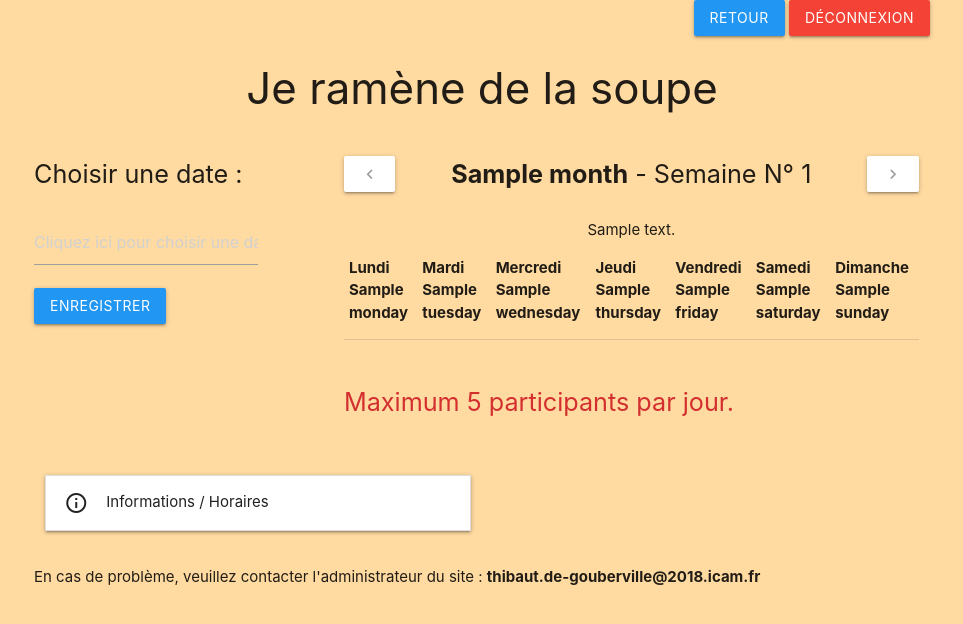
After one commit to thibaut2g/soupe, a Symfony app: template templates/soupe/index.html.twig in a window 1280 px wide. The commit adds this page. Shown: the top 624 px of the page, without its empty margins (158-1121 px from the left). Run offline with Twig, Linux system fonts and the light colour scheme; the template is opened without the code that fills it: most values are stand-ins (such as "Sample title", 1, 10 or a date in 2020); lists and menus that the app fills with data are empty; some libraries are stand-ins or nearby versions.

Commit message:
je ramène de la soupe

```diff
--- a/public/js/datepicker.js
+++ b/public/js/datepicker.js
@@ -66,6 +66,7 @@ document.addEventListener('DOMContentLoaded', function() {
 });
 
 var userInfos = document.getElementsByClassName("userinfo");
+var type = document.getElementById("type").textContent;
 
 for (let user of userInfos) {
     user.addEventListener('click', function(){user.nextSibling.classList.toggle("hiddendiv");
@@ -85,7 +86,7 @@ for (let user of userInfos) {
             return false;
         }
         httpRequest.onreadystatechange = alertContents;
-        httpRequest.open('GET', '/saveDate/' + date);
+        httpRequest.open('GET', '/saveDate/' + type + "/" + date);
         httpRequest.send();
     }
 
@@ -110,7 +111,7 @@ for (let user of userInfos) {
     var subscribes = document.getElementsByClassName("subscribe");
 
     for (let item of subscribes) {
-        item.addEventListener('click', function(){makeRequest(item.dataset.date)});
+        item.addEventListener('click', function(){  makeRequest(item.dataset.date)});
     }
 
 
@@ -124,7 +125,7 @@ for (let user of userInfos) {
                 return false;
             }
             httpRequest.onreadystatechange = alertContents;
-            httpRequest.open('GET', '/saveDate/' + date);
+            httpRequest.open('GET', '/saveDate/' + type + "/" + date);
             httpRequest.send();
         }
     }
@@ -157,7 +158,6 @@ for (let user of userInfos) {
 
     function makeRequest(date) {
         var askedDate = date.split("-");
-        console.log(askedDate);
         if (confirm("Se désinscrire de cette date : " + askedDate[2] + "/" + askedDate[1] + "/" + askedDate[0] + " ?")) {
             httpRequest = new XMLHttpRequest();
 
@@ -166,7 +166,7 @@ for (let user of userInfos) {
                 return false;
             }
             httpRequest.onreadystatechange = alertContents;
-            httpRequest.open('GET', '/unsubscribeDate/' + date);
+            httpRequest.open('GET', '/unsubscribeDate/' + type + "/" + date);
             httpRequest.send();
         }
     }
--- a/templates/home/index.html.twig
+++ b/templates/home/index.html.twig
@@ -6,7 +6,7 @@
 
 <style>
     body {
-        background: #eeeeee;
+        background-color: #e0e0e0;
     }
     .subscribe, .unsubscribe {
         cursor: pointer;
@@ -34,6 +34,7 @@
 
 <div class="container">
     <div class="right-align">
+        <a href="/soupe" class="btn green">Je ramène de la soupe</a>
         <a href="/logout" class="btn red">Déconnexion</a>
     </div>
     <h3 class="center">Inscription à la soupe du Sacré Coeur</h3>
@@ -119,6 +120,7 @@
     <div class="col s12 m8 offset-m4">
         <p>En cas de problème, veuillez contacter l'administrateur du site : <b>thibaut.de-gouberville@2018.icam.fr</b></p>
     </div>
+    <div style="display: none" id="type">main</div>
     {% if is_granted('ROLE_ADMIN') %}
 
         <div class="row">
--- /dev/null
+++ b/templates/soupe/index.html.twig
@@ -0,0 +1,115 @@
+{% extends 'base.html.twig' %}
+
+{% block title %}Service Sacré Coeur{% endblock %}
+
+{% block body %}
+
+    <style>
+        body {
+            background-color: #FFDAA1 ;
+        }
+        .subscribe, .unsubscribe {
+            cursor: pointer;
+        }
+        .subscribe:hover {
+            color: #00af00 !important;
+        }
+        .unsubscribe:hover {
+            color: #d10000 !important;
+        }
+        {% if is_granted('ROLE_ADMIN') %}
+        .userinfo {
+            cursor: pointer;
+        }
+        {% endif %}
+        .border-bottom-blue {
+            border-bottom-color: #2196F3 !important;
+        }
+        .formDay {
+            padding: 10px;
+            border: 1px solid black;
+            margin: 2px;
+        }
+    </style>
+
+    <div class="container">
+        <div class="right-align">
+            <a href="/home" class="btn blue">Retour</a>
+            <a href="/logout" class="btn red">Déconnexion</a>
+        </div>
+        <h3 class="center">Je ramène de la soupe</h3>
+
+        <div class="row">
+            <div class="col m3 s12">
+                <form id="datepicker_form">
+                    <div class="row">
+                        <p class="flow-text">Choisir une date : </p>
+                        <div class="input-field">
+                            <input type="text" class="datepicker" id="datepicker" placeholder="Cliquez ici pour choisir une date">
+                        </div>
+                        <div class="input-field">
+                            <input class="btn blue" type="submit" value="Enregistrer">
+                        </div>
+                    </div>
+                </form>
+            </div>
+
+            <div class="col s12 m8 offset-m1 center">
+                <p class="flow-text ">
+                    <a class="btn white left" href="{{ path('monday_soupe', {"monday" : lastMonday}) }}"><i class="material-icons grey-text">navigate_before</i></a>
+                    <b>{{ month }}</b> - Semaine N° {{ weekNumber }}
+                    <a class="btn white right" href="{{ path('monday_soupe', {"monday" : nextMonday}) }}"><i class="material-icons grey-text">navigate_next</i></a>
+                </p>
+
+                <table>
+                    <thead>
+                    <tr>
+                        <th>Lundi {{ weekDays.monday }}</th>
+                        <th>Mardi {{ weekDays.tuesday }}</th>
+                        <th>Mercredi {{ weekDays.wednesday }}</th>
+                        <th>Jeudi {{ weekDays.thursday }}</th>
+                        <th>Vendredi {{ weekDays.friday }}</th>
+                        <th>Samedi {{ weekDays.saturday }}</th>
+                        <th>Dimanche {{ weekDays.sunday }}</th>
+                    </tr>
+                    </thead>
+
+                    <tbody>
+                    {% autoescape %}
+                        {{ tbody | raw}}
+                    {% endautoescape %}
+                    </tbody>
+                </table>
+            </div>
+            <div class="col s12 m8 offset-m4">
+                <p class="flow-text red-text text-darken-2">Maximum 5 participants par jour.</p>
+            </div>
+            {% if (isAdmin) %}
+                <div class="col s12 m8 offset-m4 center">
+                    <p class="flow-text red-text text-darken-1">Vous ne pouvez pas vous inscrire avec le compte administrateur. Pour cela merci de vous déconnecter et de vous reconnecter avec votre adresse email.</p>
+                </div>
+            {% endif %}
+        </div>
+        <div class="row">
+            <div class="col m6 s12">
+                <ul class="collapsible">
+                    <li>
+                        <div class="collapsible-header"><i class="material-icons">info_outline</i>Informations / Horaires</div>
+                        <div class="collapsible-body">
+                            <p>Merci de ramener la soupe un peu avant 19h au 40 rue des Bouchers de Perthe et de sonner en arrivant. Nous vous remercions pour votre générosité.</p>
+                        </div>
+                    </li>
+                </ul>
+            </div>
+        </div>
+        <div class="col s12 m8 offset-m4">
+            <p>En cas de problème, veuillez contacter l'administrateur du site : <b>thibaut.de-gouberville@2018.icam.fr</b></p>
+        </div>
+        <div style="display: none" id="type">soupe</div>
+    </div>
+{% endblock %}
+
+{% block javascripts %}
+    {{ parent() }}
+    <script src="{{ asset('js/datepicker.js') }}"></script>
+{% endblock %}
```
Also changed, not shown: src/Controller/CalendarController.php (+8 -6 lines), src/Controller/SoupeController.php (added, +88 -0 lines), src/Entity/Subscription.php (+21 -0 lines), src/Service/CalendarService.php (+23 -15 lines).
